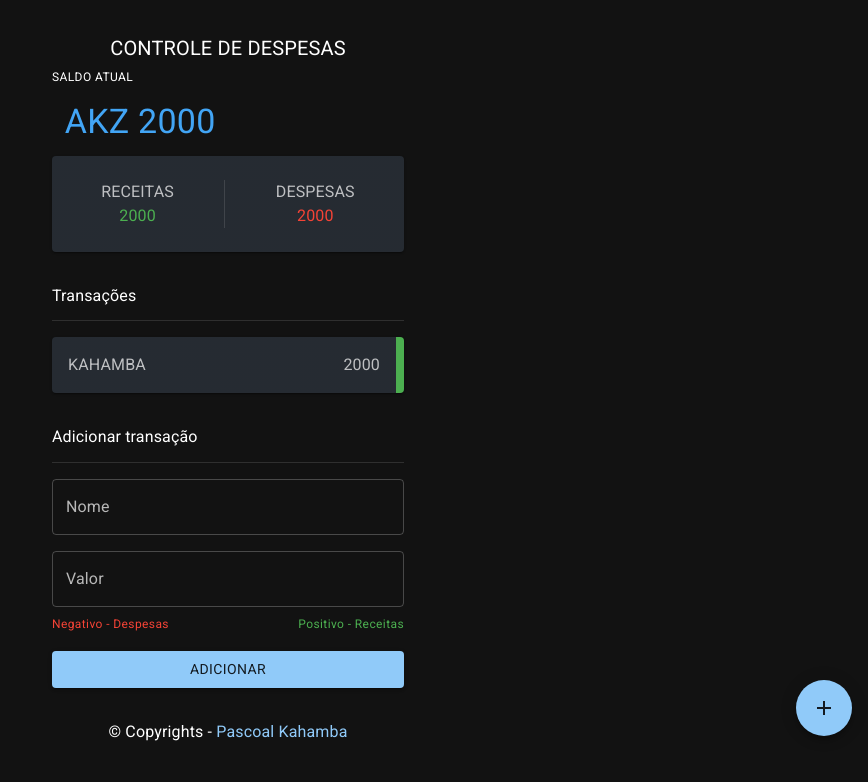
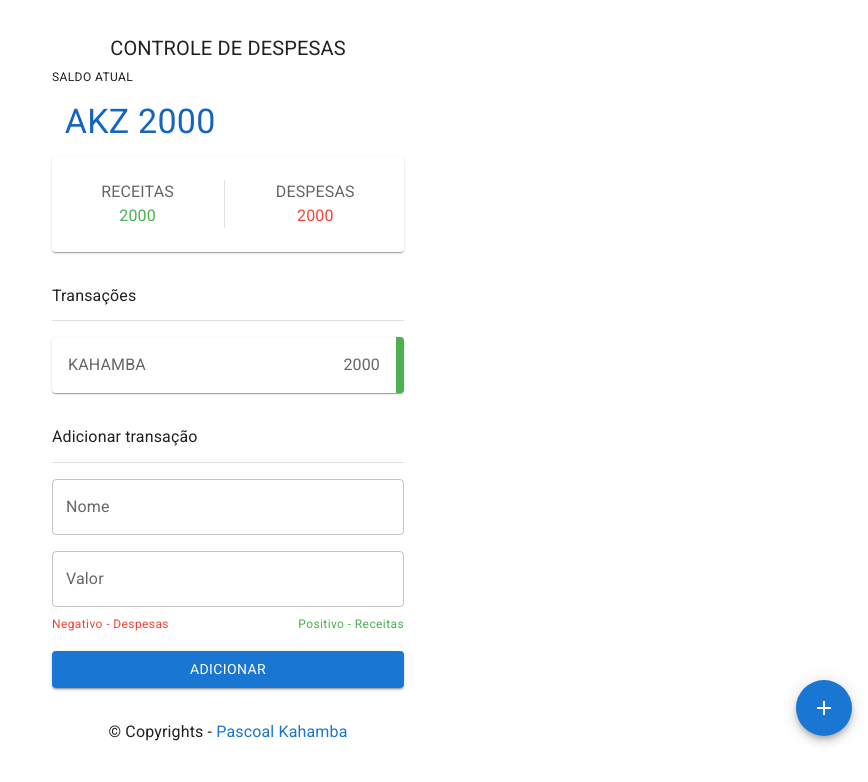
Before and after one commit to PascoalKahamba/financial-manager, a React (Vite) app: page / in a window 1280 px wide. Shown: the top 782 px of the page, without its empty margins (412-1280 px from the left). Built offline with nearby package versions, Linux system fonts and the light colour scheme.

Commit message:
I've created the functionality to change the project's theme

```diff
--- a/src/components/GlobalStorage.tsx
+++ b/src/components/GlobalStorage.tsx
@@ -5,6 +5,7 @@ import { createContext, useState } from "react";
 interface ContextProps {
   name: string;
   age: number;
+  setThemeName: React.Dispatch<React.SetStateAction<ThemeNameProps>>;
 }
 
 type ThemeNameProps = "light" | "dark";
@@ -15,7 +16,7 @@ interface GlobalStorageProps {
 export const GlobalContext = createContext<ContextProps | null>(null);
 
 export const GlobalStorage = ({ children }: GlobalStorageProps) => {
-  const [themeName, setThemeName] = useState<ThemeNameProps>("dark");
+  const [themeName, setThemeName] = useState<ThemeNameProps>("light");
 
   const theme = createTheme({
     palette: {
@@ -23,7 +24,7 @@ export const GlobalStorage = ({ children }: GlobalStorageProps) => {
     },
   });
   return (
-    <GlobalContext.Provider value={{ name: "Pascoal", age: 20 }}>
+    <GlobalContext.Provider value={{ name: "Pascoal", age: 20, setThemeName }}>
       <ThemeProvider theme={theme}>
         <CssBaseline />
         {children}
--- a/src/components/SpeedDialTooltipOpen.tsx
+++ b/src/components/SpeedDialTooltipOpen.tsx
@@ -10,19 +10,47 @@ import {
   MdDelete,
   MdLightMode,
 } from "react-icons/md";
-
-const actions = [
-  { icon: <MdLightMode />, name: "Alterar_tema" },
-  { icon: <MdDeleteForever />, name: "Apagar_tudo" },
-  { icon: <MdDeleteOutline />, name: "Apagar_receitas" },
-  { icon: <MdDelete />, name: "Apagar_despesas" },
-];
+import useGlobalContext from "../hooks/useGlobalContext";
 
 export default function SpeedDialTooltipOpen() {
   const [open, setOpen] = React.useState(false);
   const handleOpen = () => setOpen(true);
-  const handleClose = () => setOpen(false);
 
+  const {
+    global: { setThemeName },
+  } = useGlobalContext();
+
+  const actions = [
+    {
+      icon: (
+        <MdLightMode
+          style={{ fontSize: "1.3rem" }}
+          onClick={() =>
+            setThemeName((beforeTheme) =>
+              beforeTheme === "dark" ? "light" : "dark"
+            )
+          }
+        />
+      ),
+      name: "Alterar_tema",
+    },
+    {
+      icon: <MdDeleteForever style={{ fontSize: "1.3rem" }} />,
+      name: "Apagar_tudo",
+    },
+    {
+      icon: <MdDeleteOutline style={{ fontSize: "1.3rem" }} />,
+      name: "Apagar_receitas",
+    },
+    {
+      icon: <MdDelete style={{ fontSize: "1.3rem" }} />,
+      name: "Apagar_despesas",
+    },
+  ];
+
+  const handleClose = () => {
+    setOpen(false);
+  };
   return (
     <Box
       sx={{
@@ -45,13 +73,13 @@ export default function SpeedDialTooltipOpen() {
         onOpen={handleOpen}
         open={open}
       >
-        {actions.map((action) => (
+        {actions.map(({ name, icon }) => (
           <SpeedDialAction
-            key={action.name}
-            icon={action.icon}
-            tooltipTitle={action.name}
+            key={name}
+            icon={icon}
+            id={name}
+            tooltipTitle={name}
             tooltipOpen
-            sx={{ width: "100%" }}
             onClick={handleClose}
           />
         ))}
```
